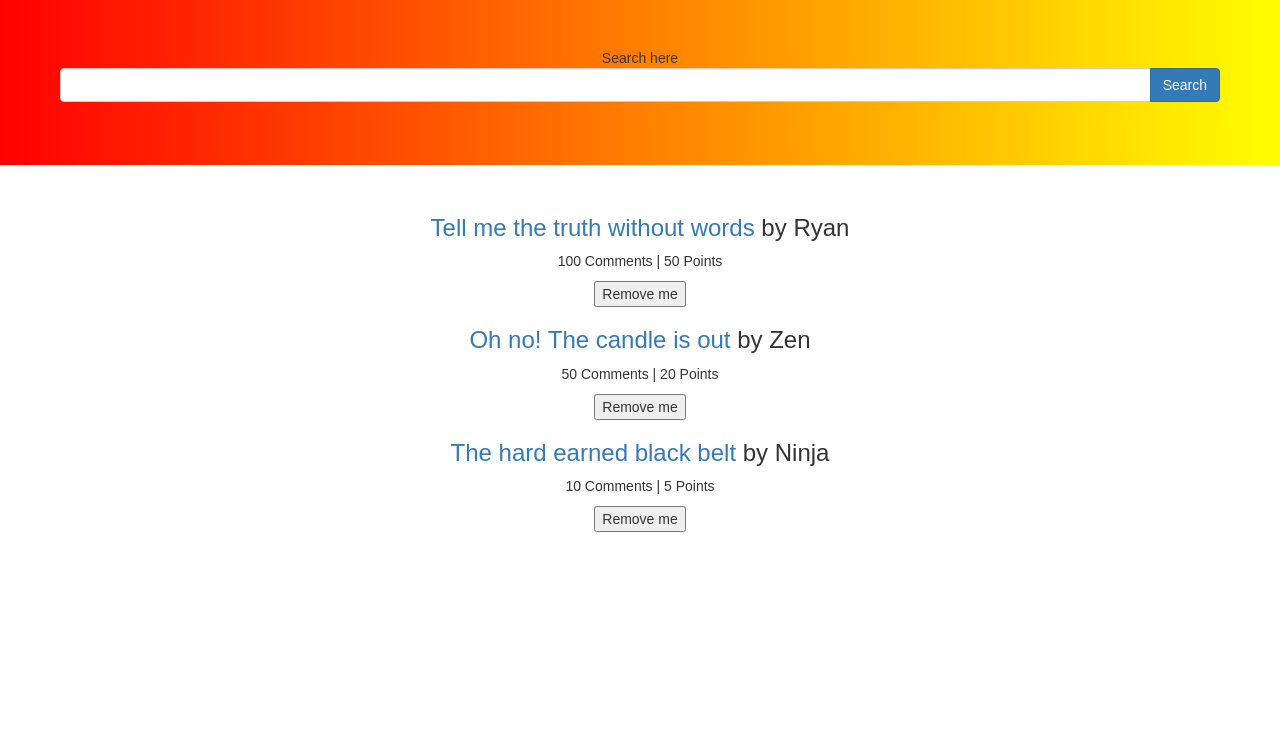
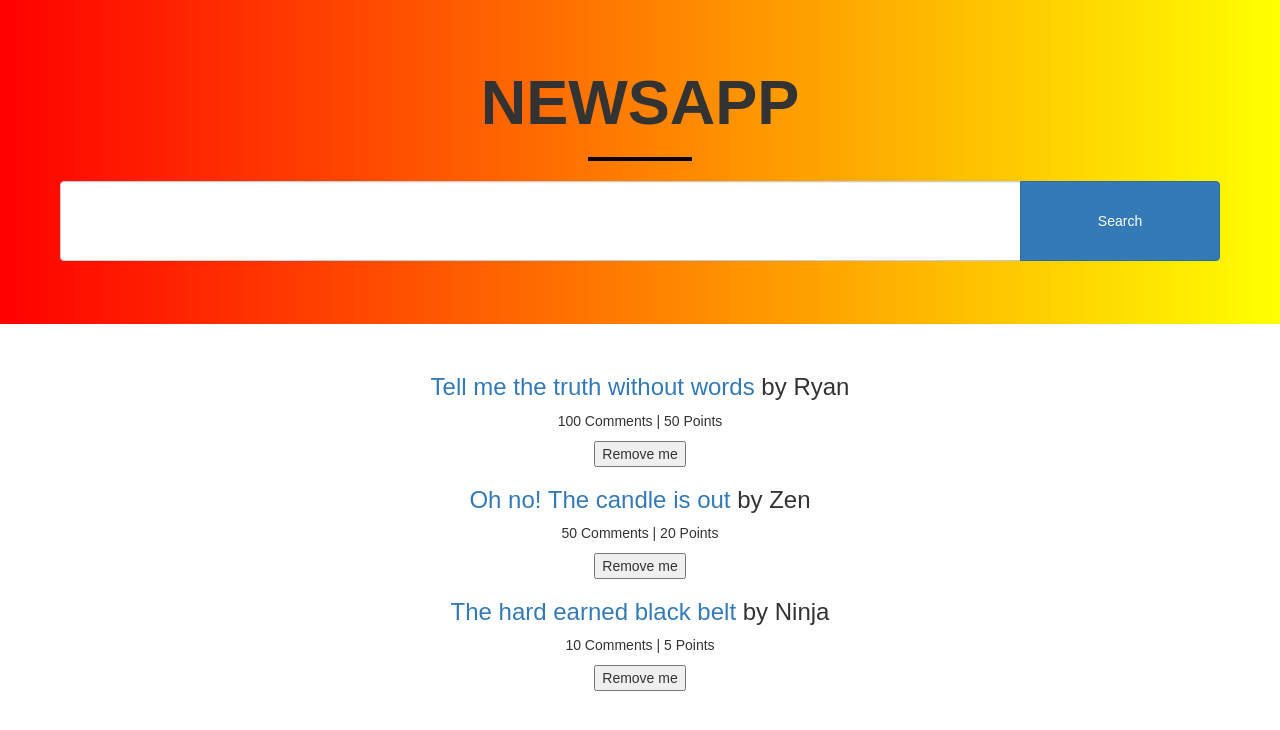
Before and after one commit to nelsW70/news-app, a React (Create React App) app: page / in a window 1280 px wide. Shown: the top 730 px of the page. Built offline with nearby package versions, Linux system fonts and the light colour scheme.

Commit message:
style searchbox, redo that later because this dude's styling is godawful and not repsonsive...but more important things first

```diff
--- a/src/App.js
+++ b/src/App.js
@@ -46,7 +46,7 @@ class App extends Component {
               <Search
                 onChange={ this.searchValue }
                 value={ searchTerm }
-              >Search here</Search>
+              >NEWSAPP</Search>
             </div>
           </Row>
         </Grid>
@@ -66,11 +66,11 @@ const Search = ({ onChange, value, children }) => {
   return (
     <form>
       <FormGroup>
-        { children }
+        <h1 style={{ fontWeight: 'bold' }}>{ children }</h1> <hr style={{ border: '2px solid black', width: '100px' }}/>
         <div className="input-group">
 
           <input
-            className="form-control width100"
+            className="form-control width100 searchForm"
             type="text"
             onChange={ onChange }
             value={ value }
@@ -78,7 +78,7 @@ const Search = ({ onChange, value, children }) => {
 
           <span className="input-group-btn">
             <button
-              className="btn btn-primary"
+              className="btn btn-primary searchBtn"
               type="submit"
             >
               Search
--- a/src/index.css
+++ b/src/index.css
@@ -4,8 +4,17 @@ body {
   font-family: sans-serif;
 }
 
-
 .jumbotron {
   background: linear-gradient(to right, red, yellow);
-  border-radius: 0px !important;
+  border-radius: 0 !important;
 }
+
+.searchForm {
+  height: 80px;
+  font-size: 50px;
+}
+
+.searchBtn {
+  height: 80px;
+  width: 200px;
+}
```
